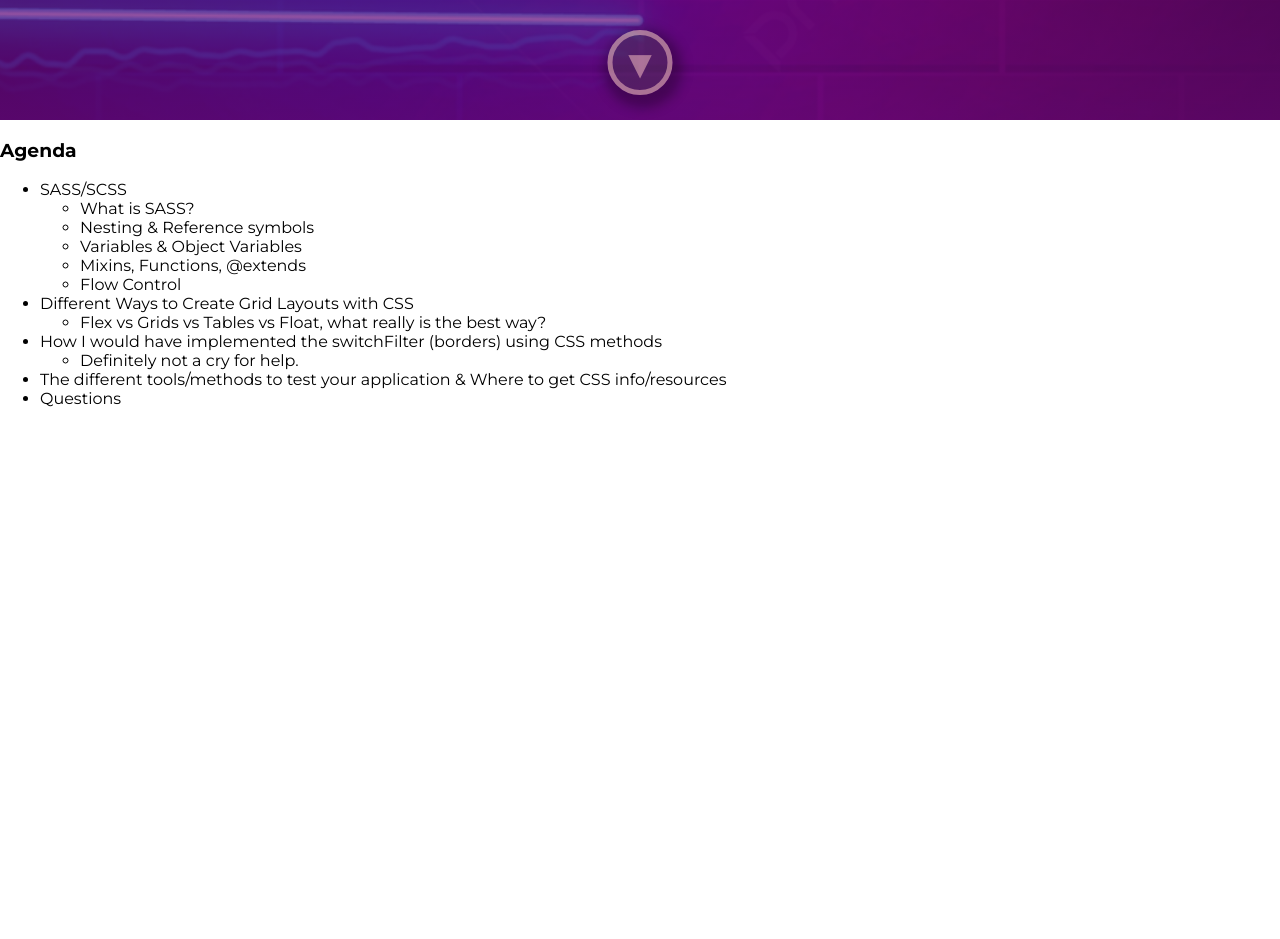
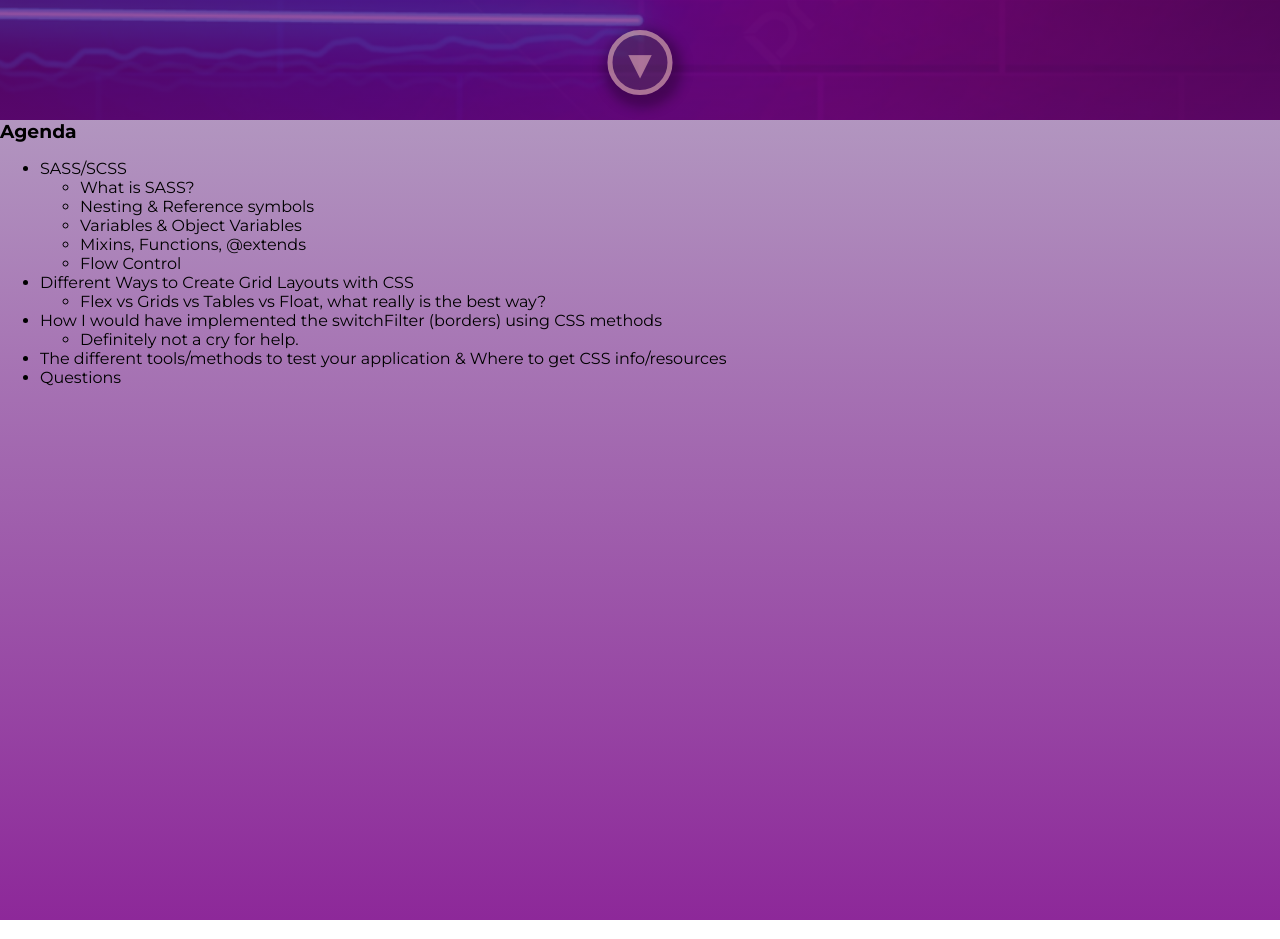
Before and after one commit to garcian5/SassDemo, a Vue app: page / in a window 1280 px wide. Shown: the part 680-1619 px from the top of the page. Built offline with nearby package versions, Linux system fonts and the light colour scheme.

Commit message:
styled main

```diff
--- a/src/App.vue
+++ b/src/App.vue
@@ -73,5 +73,6 @@ const scrollToView = () => {
 
   main {
     height: 100vh;
+    @include bgImgConfig(none, fixed, linear-gradient(rgb(165 132 181 / 86%), rgb(124 8 138 / 87%)));
   }
 </style>
--- a/src/assets/main.css
+++ b/src/assets/main.css
@@ -1,4 +1,8 @@
 @import './base.css';
+
+h3 {
+  margin: 0;
+}
 
 @media only screen and (max-width: 700px) {
 
--- a/src/assets/mixin.scss
+++ b/src/assets/mixin.scss
@@ -19,6 +19,8 @@
 @mixin bgImgConfig($bgImg, $attachment: fixed, $gradient: none, $size: cover, $position: center) {
   @if $gradient == none {
     background-image: $bgImg;
+  } @else if $gradient != none and $bgImg == none {
+    background-image: $gradient;
   } @else {
     background-image: $gradient, $bgImg;
   }
```
